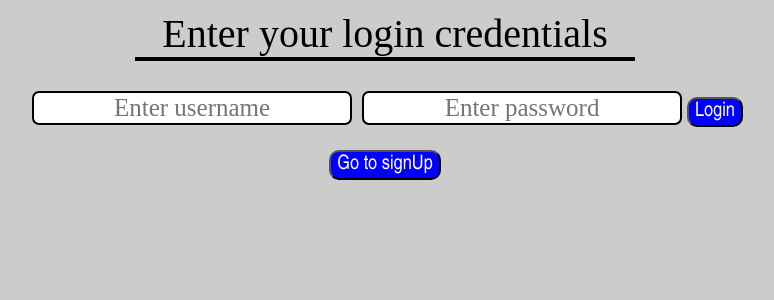
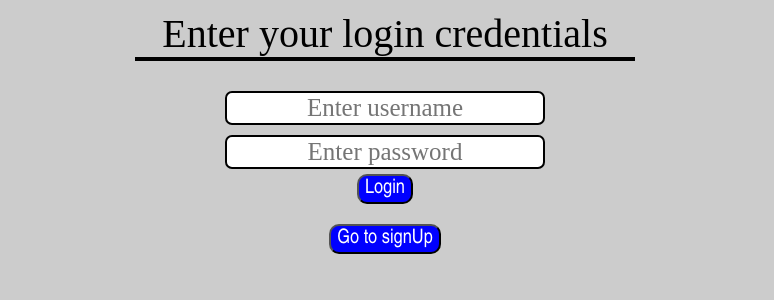
Before and after one commit to michal-danieli/michal, a React (Create React App) app: page / in a window 1280 px wide. Shown: the top 300 px of the page, without its empty margins (255-1029 px from the left). Built offline with nearby package versions, Linux system fonts and the light colour scheme; no server answers.

Commit message:
fixing problems

```diff
--- a/src/App.css
+++ b/src/App.css
@@ -1,9 +1,11 @@
 body{
+  height:100%;
+  margin: 0px;
   background-color: #cccccc;
+  font-family: "Arial Narrow";
 }
 
 .main{
-  height: auto;
 }
 
 .shopLink{
@@ -29,7 +31,7 @@ body{
 }
 
 .shopLink:hover{
-  font-size: 25px;
+  font-size: 35px;
   width: border-box;
   text-align: left;
   margin: 10px;
--- a/src/HomePage.js
+++ b/src/HomePage.js
@@ -36,6 +36,14 @@ class homePage extends React.Component {
                 </div>
                 <div>
                     {
+                        this.state.sales.length == 0
+                            ?
+                            <div>
+                                You Don't Have Any Sales :(
+                            </div>
+                            :
+                            <div>
+                                {
                                     this.state.sales.map(sale =>{
                                             return(
                                                 <div>
@@ -51,6 +59,8 @@ class homePage extends React.Component {
                                     )
                                 }
                             </div>
+                    }
+                </div>
             </div>
         )
     }
--- a/src/LoginPage.js
+++ b/src/LoginPage.js
@@ -59,18 +59,20 @@ class LoginPage extends React.Component {
                     Enter your login credentials
                 </div>
                 <div >
-                    <text>
+                    <div>
                             <input className={"input"}
                                    onChange={this.onUsernameChange}
                                    value={this.state.username}
                                    placeholder={"Enter username"}
                             />
+                    </div>
+                    <div>
                             <input className={"input"}
                                    onChange={this.onPasswordChange}
                                    value={this.state.password}
                                    placeholder={"Enter password"}
                             />
-                    </text>
+                    </div>
                     <text>
                         <button className={"button"} onClick={this.login}>Login</button>
                     </text>
--- a/src/NavigationBar.js
+++ b/src/NavigationBar.js
@@ -5,7 +5,7 @@ import Cookies from "universal-cookie";
 
 class NavigationBar extends React.Component {
     state = {
-        links: [{title: "Home Page", path: "/home-page"}, {title: "stores list", path: "/stores-list"}, {title: "search", path: "/search"}, {title: "settings", path: "/settings"}]
+        links: [{title: "Home Page", path: "/home-page"}, {title: "Stores list", path: "/stores-list"}, {title: "Search", path: "/search"}, {title: "Settings", path: "/settings"}]
     }
 
     logout = () => {
--- a/src/Shop.js
+++ b/src/Shop.js
@@ -54,7 +54,7 @@ class Shop extends React.Component {
                 {
                     this.state.sales.map(sale =>{
                         return(
-                            <SaleComponent sale={sale}/>
+                            <SaleComponent sale={sale} class={"sale"}/>
 
                         )
                     })
--- a/src/SignUp.js
+++ b/src/SignUp.js
@@ -25,6 +25,12 @@ class SignUp extends React.Component {
     }
 
     SignUp = () => {
+        if(this.state.username == "" || this.state.password == ""){
+            this.setState({
+                showError: "You can't sing up with empty username or password!"
+            })
+        }
+        else{
             let data = new FormData();
             data.append("username", this.state.username)
             data.append("password", this.state.password)
@@ -37,13 +43,17 @@ class SignUp extends React.Component {
                         })
                         const cookies = new Cookies();
                         cookies.set("logged_in", response.data);
-                    window.location.replace("http://localhost:3001/Settings")
+                        const port = window.location.port;
+                        const replace = "http://localhost:"+port+"/Settings";
+                        window.location.replace(replace)
                     } else {
                         this.setState({
                             showError: "the username exist - change your username!"
                         })
                     }
                 })
+        }
+
     }
 
 
@@ -55,16 +65,20 @@ class SignUp extends React.Component {
                     Enter Password & Username to sign-up
                 </div>
                 <div >
+                    <div>
                         <input className={"input"}
                                onChange={this.onUsernameChange}
                                value={this.state.username}
                                placeholder={"Enter username"}
                         />
+                    </div>
+                    <div>
                         <input className={"input"}
                                onChange={this.onPasswordChange}
                                value={this.state.password}
                                placeholder={"Enter password"}
                         />
+                    </div>
                     {/*<NavLink to={"/Settings"} className={"link"} activeClassName={"active"}>*/}
                         <button className={"button"} onClick={this.SignUp}>sign-up</button>
                     {/*</NavLink>*/}
```
Lines whose indentation alone changed are shown as unchanged.
